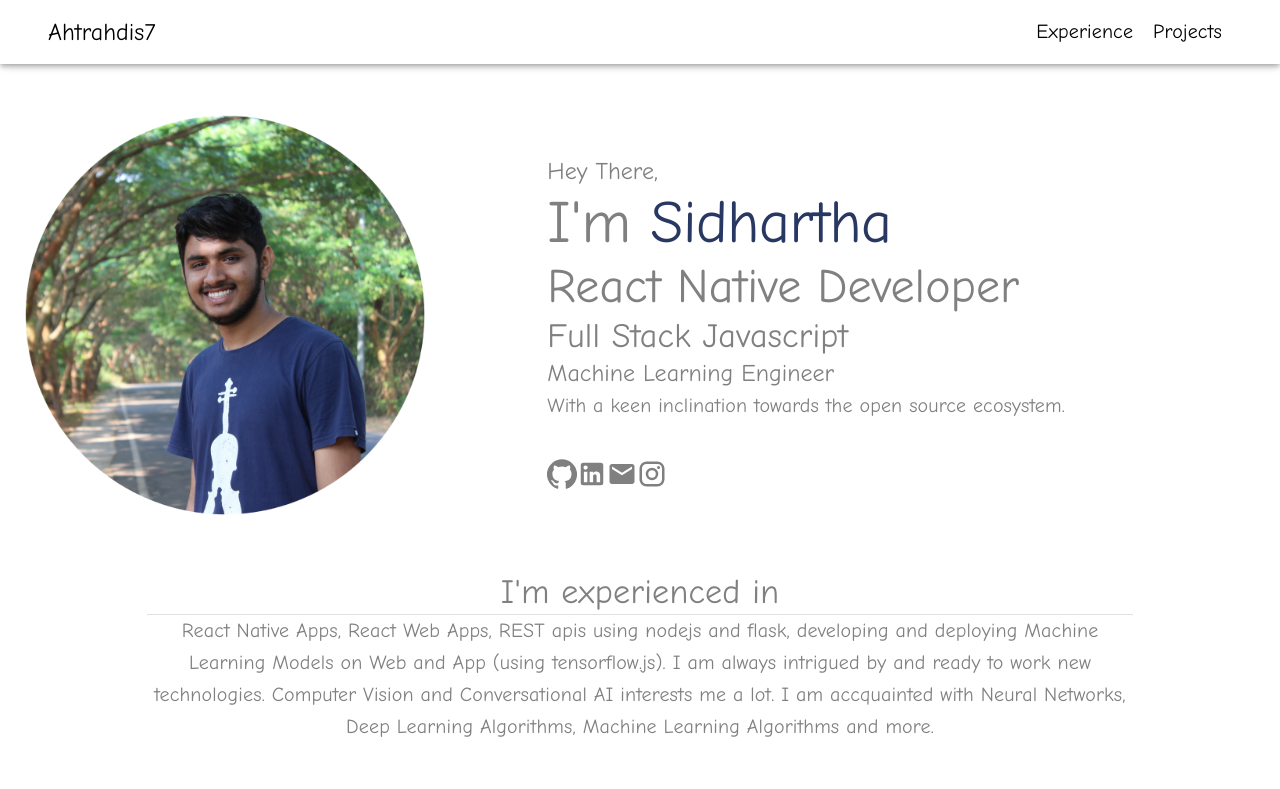
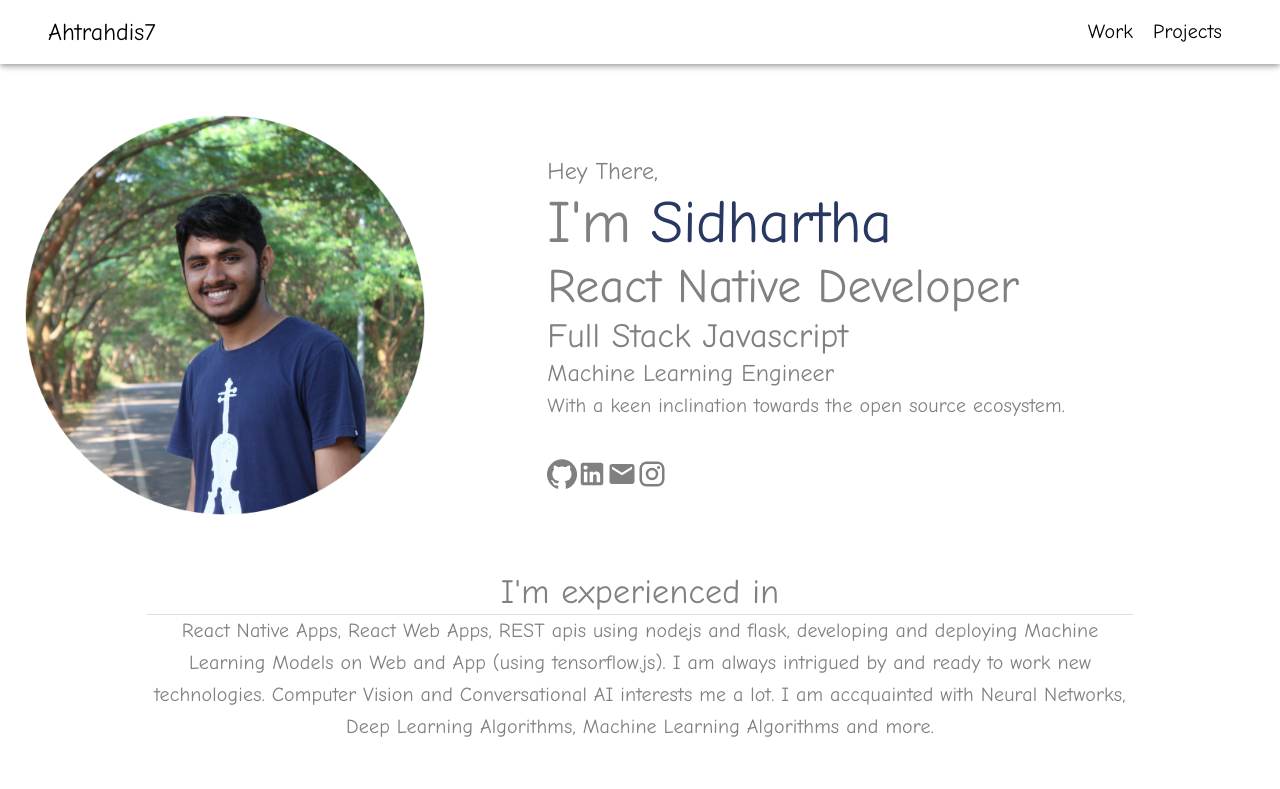
Before and after one commit to ahtrahdis7/ahtrahdis7.github.io, a React (Create React App) app: page / in a window 1280 px wide. Shown: the top 789 px of the page. Built offline with nearby package versions, Linux system fonts and the light colour scheme.

Commit message:
added changes

```diff
--- a/src/screens/main.js
+++ b/src/screens/main.js
@@ -13,15 +13,9 @@ import Projects from '../components/Projects';
 // import Social from '../components/Social';
 // import CodeIcon from '@material-ui/icons/Code';
 
-class Main extends React.Component{
-
-    render(){
-
+const NavBar = () => {
     return(
         <div>
-                <div style={{
-                    flexGrow: 1
-                }}>
             <AppBar position='fixed'>
                 <Toolbar style={{
                     backgroundColor: 'white'
@@ -50,7 +44,7 @@ class Main extends React.Component{
                                 fontFamily: 'ComicNeue',
                                 marginLeft: 10,
                                 marginRight: 10,
-                                    }}> Experience</Typography>
+                            }}> Work</Typography>
                             </a>
                             <a href="#projects" style={{
                                 color: 'white'
@@ -67,6 +61,20 @@ class Main extends React.Component{
                     </Container>
                 </Toolbar>
             </AppBar>
+        </div>
+    )
+}
+
+class Main extends React.Component{
+
+    render(){
+
+        return(
+            <div>
+                <div style={{
+                    flexGrow: 1
+                }}>
+                    <NavBar />
                 </div>
                 <Divider />
                 <div id="about">
```
Also changed, not shown: 1 other file (tests, documents, lock files or other folders). Lines whose indentation alone changed are shown as unchanged.
